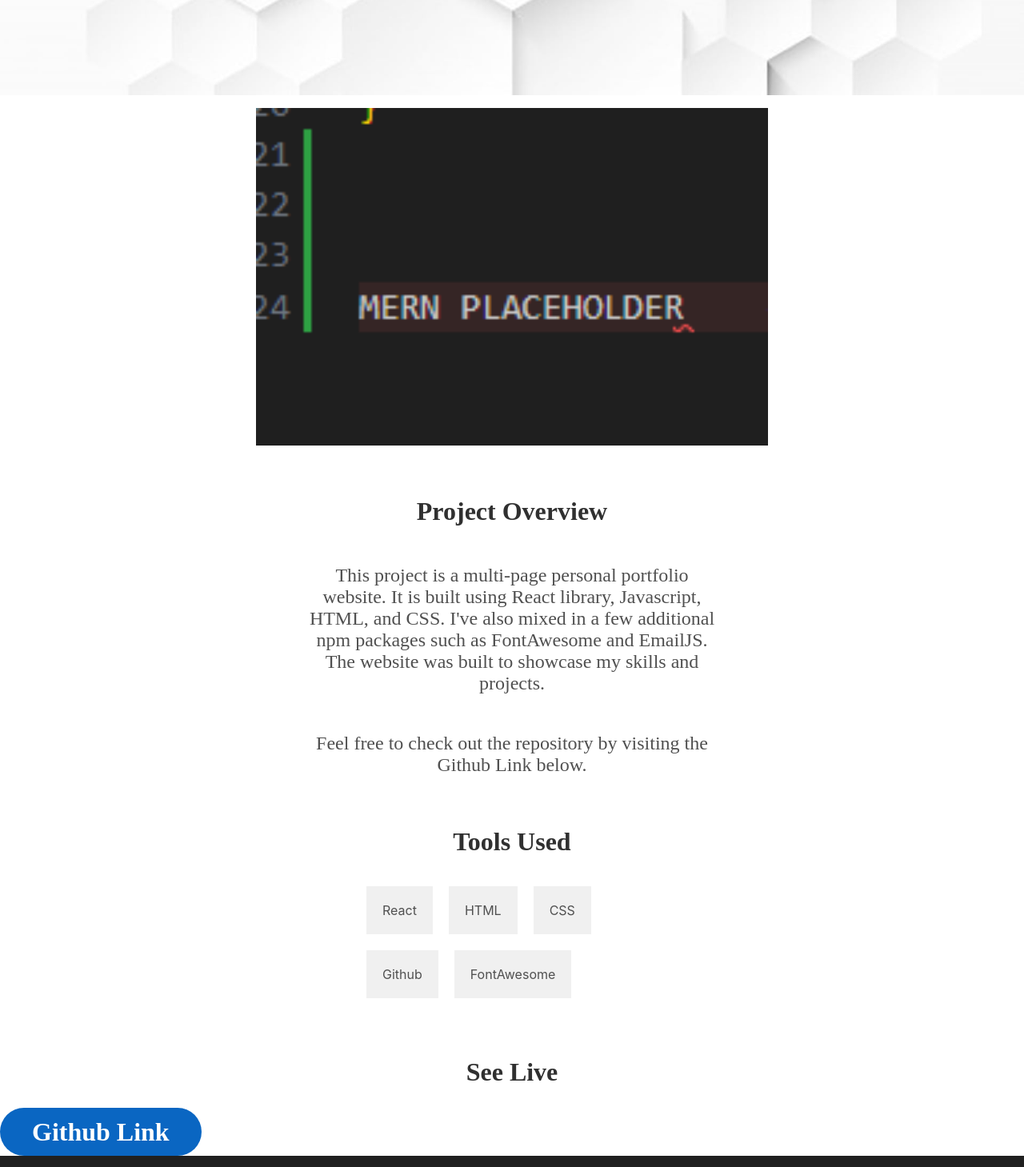
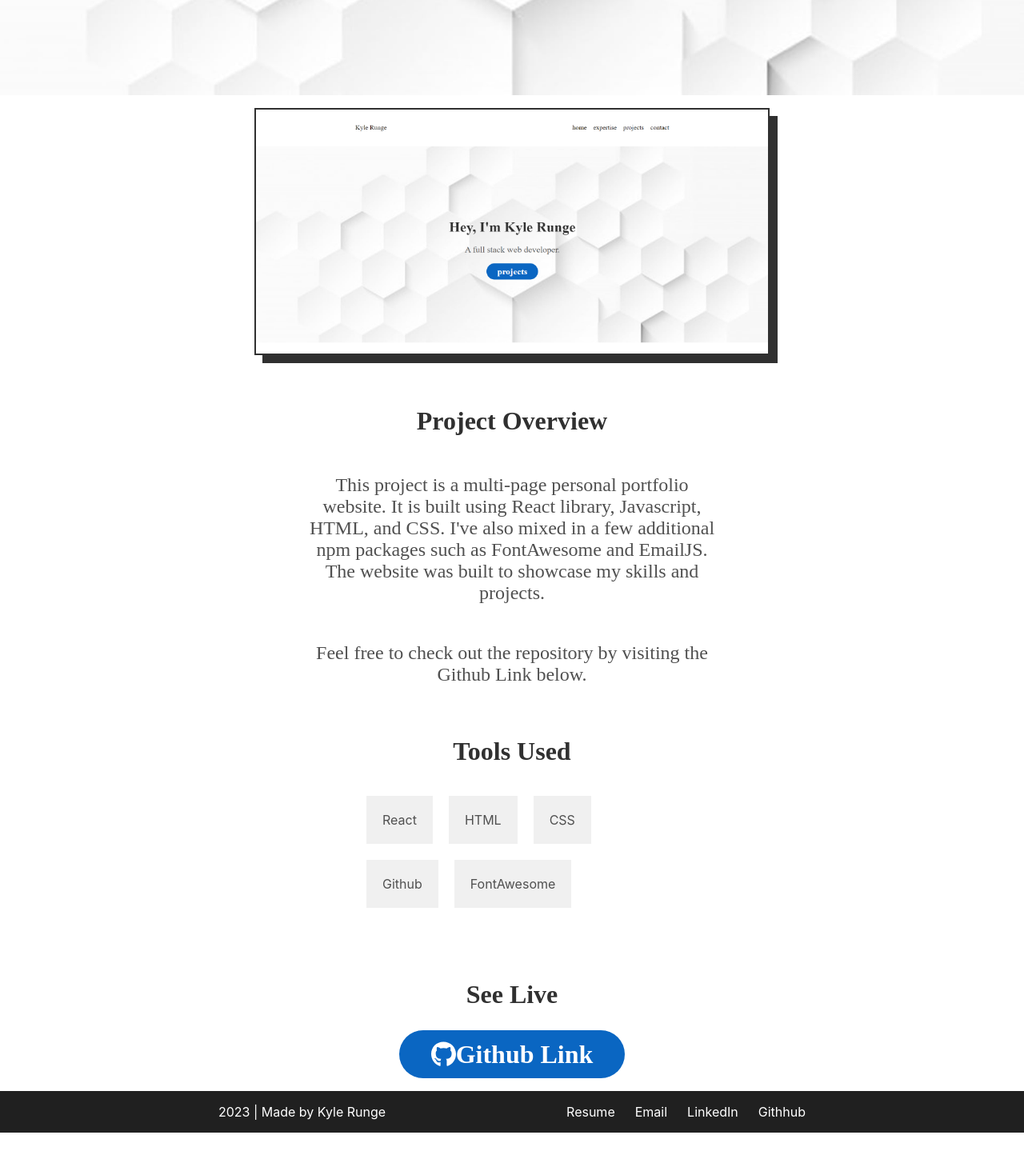
Before and after one commit to krunge1/portfolio_website, a React (Create React App) app in the folder client/: page /MERN_project in a window 1280 px wide. Shown: the part 500-1959 px from the top of the page at 80% size. After the commit the page ends 1916 px from the top, so only its background shows below. Built offline with nearby package versions, Linux system fonts and the light colour scheme.

Commit message:
Github link styling updates and project image

```diff
--- a/client/src/Controllers/MERNDetails.js
+++ b/client/src/Controllers/MERNDetails.js
@@ -1,7 +1,9 @@
 import React from 'react'
 import {Link} from 'react-router-dom'
 import styles from '../styles/MERNDetails.module.css'
-import MERN_Placeholder from '../assets/MERN_Placeholder.png'
+import projectImage from '../assets/portfolio_project.png'
+import { FontAwesomeIcon } from '@fortawesome/react-fontawesome'
+import { faGithub } from '@fortawesome/free-brands-svg-icons'
 
 const MERNDetails = () => {
     return (
@@ -13,7 +15,7 @@ const MERNDetails = () => {
                     <Link target="_blank" rel="noopener noreferrer" className={styles.link} to="https://github.com/krunge1/portfolio_website">project</Link>
                 </div>
             </div>
-            <img src={MERN_Placeholder} alt="MERN_Placeholder" className={styles.projectImage}/>
+            <img src={projectImage} alt="projectImage" className={styles.projectImage}/>
             <h2 className={styles.subHeader}>Project Overview</h2>
                 <p className={styles.projectNarrative}>This project is a multi-page personal portfolio website. It is built using React library, Javascript, HTML, and CSS. I've also mixed in a few additional npm packages such as FontAwesome and EmailJS. The website was built to showcase my skills and projects.</p>
                 <p className={styles.projectNarrative}>Feel free to check out the repository by visiting the Github Link below.</p>
@@ -25,8 +27,10 @@ const MERNDetails = () => {
                     <p className={styles.skill}>Github</p>
                     <p className={styles.skill}>FontAwesome</p>
                 </div>
-            <h2 className={styles.subHeader}>See Live</h2>
-            <Link target="_blank" rel="noopener noreferrer" className={styles.link} to="https://github.com/krunge1/portfolio_website">Github Link</Link>
+            <div className={styles.contentLive}>
+                <h2 className={styles.subHeader}>See Live</h2>
+                <Link target="_blank" rel="noopener noreferrer" className={styles.link} to="https://github.com/krunge1/portfolio_website"><FontAwesomeIcon icon={faGithub}/>Github Link</Link>
+            </div>
         </div>
     )
 }
--- a/client/src/styles/MERNDetails.module.css
+++ b/client/src/styles/MERNDetails.module.css
@@ -18,12 +18,18 @@
     margin:auto;
     margin-top: 1em;
     width: 50%;
+    border: 2px solid #303030;
+    box-shadow: 10px 10px #303030;
 }
 
 .content{
     text-align: center;
 }
 
+.contentLive{
+    text-align: center;
+    padding: 1em;
+}
 
 .h1{
     font-family: "WensleyDemo";
```
Also changed, not shown: client/src/assets/portfolio_project.png (added).
